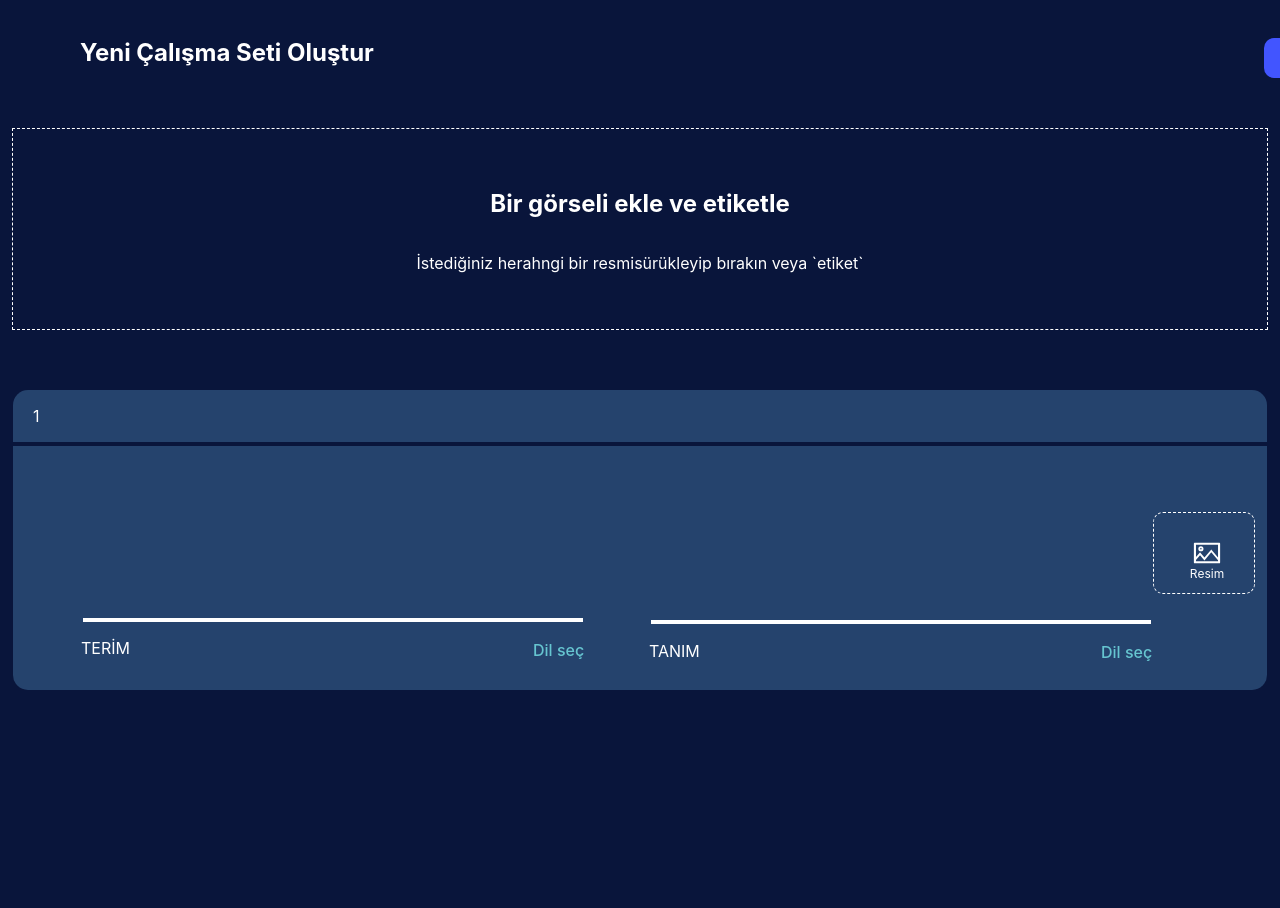
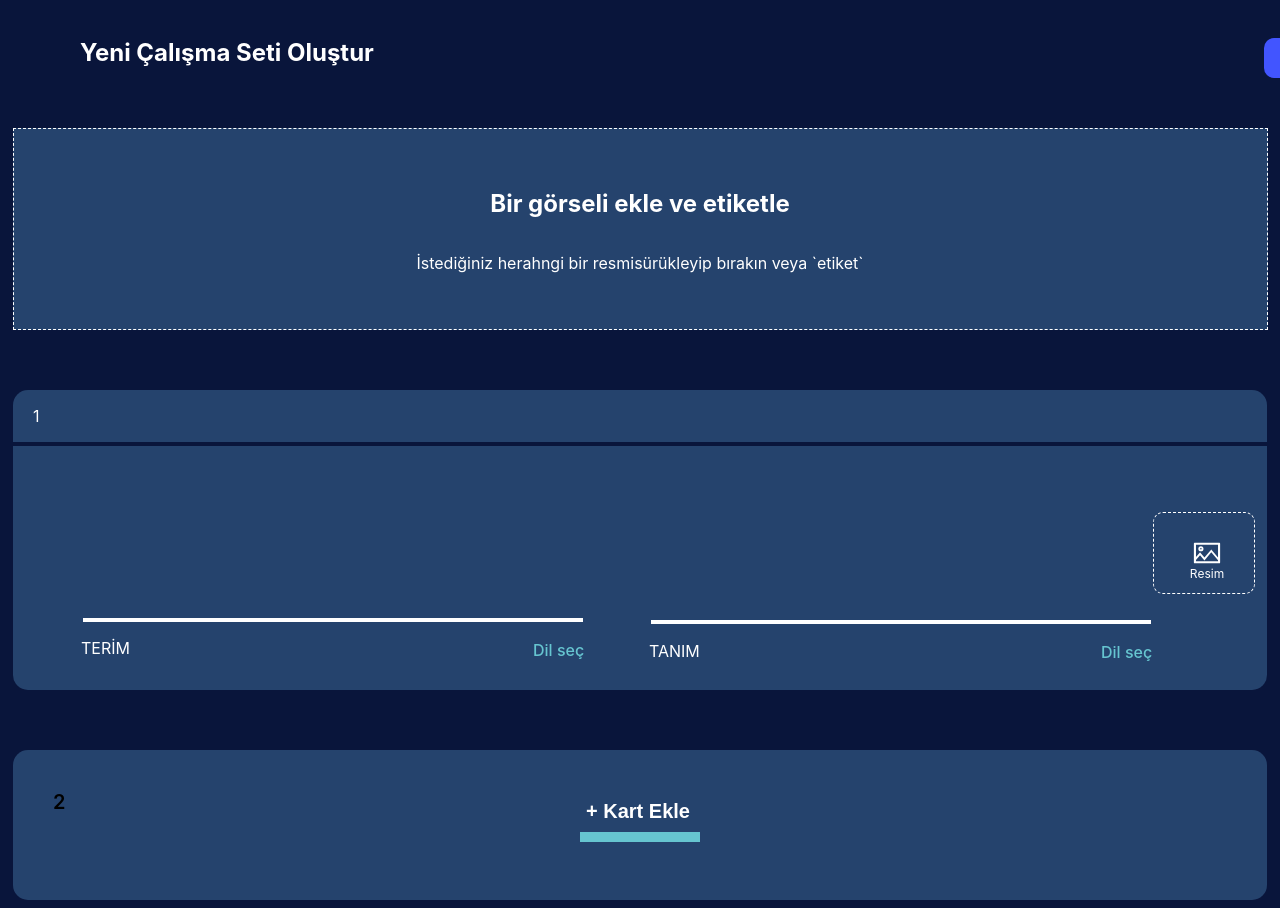
Before and after one commit to GoktugYmsk/dynamic-components-challenge, a React (Create React App) app: page / in a window 1280 px wide. Shown: the part 80-988 px from the top of the page. Built offline with nearby package versions, Linux system fonts and the light colour scheme; no server answers.

Commit message:
simple css fix

```diff
--- a/src/App.css
+++ b/src/App.css
@@ -9,7 +9,7 @@
 
 
 .addButton {
-  margin-top: 220px;
+  margin-top: 60px;
   width: 1254px;
   height: 150px;
   background: rgb(37, 67, 109);
--- a/src/components/explanation/index.css
+++ b/src/components/explanation/index.css
@@ -46,8 +46,9 @@
 }
 
 .pictureTicket {
-    width: 1254px;
+    width: 1253px;
     height: 200px;
+    background: rgb(37, 67, 109);
     border: 1px dashed white;
     align-items: center;
     justify-content: center;
```
